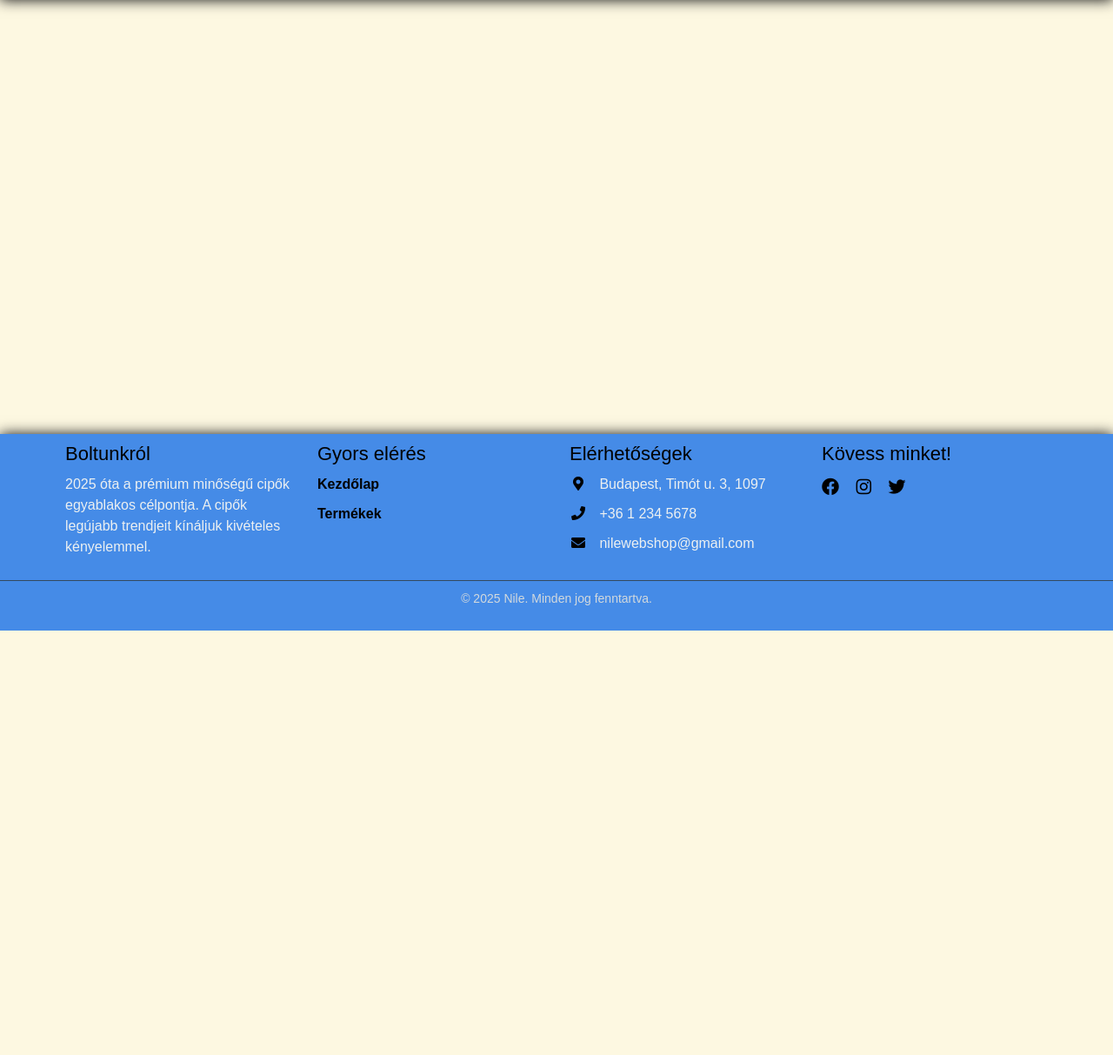
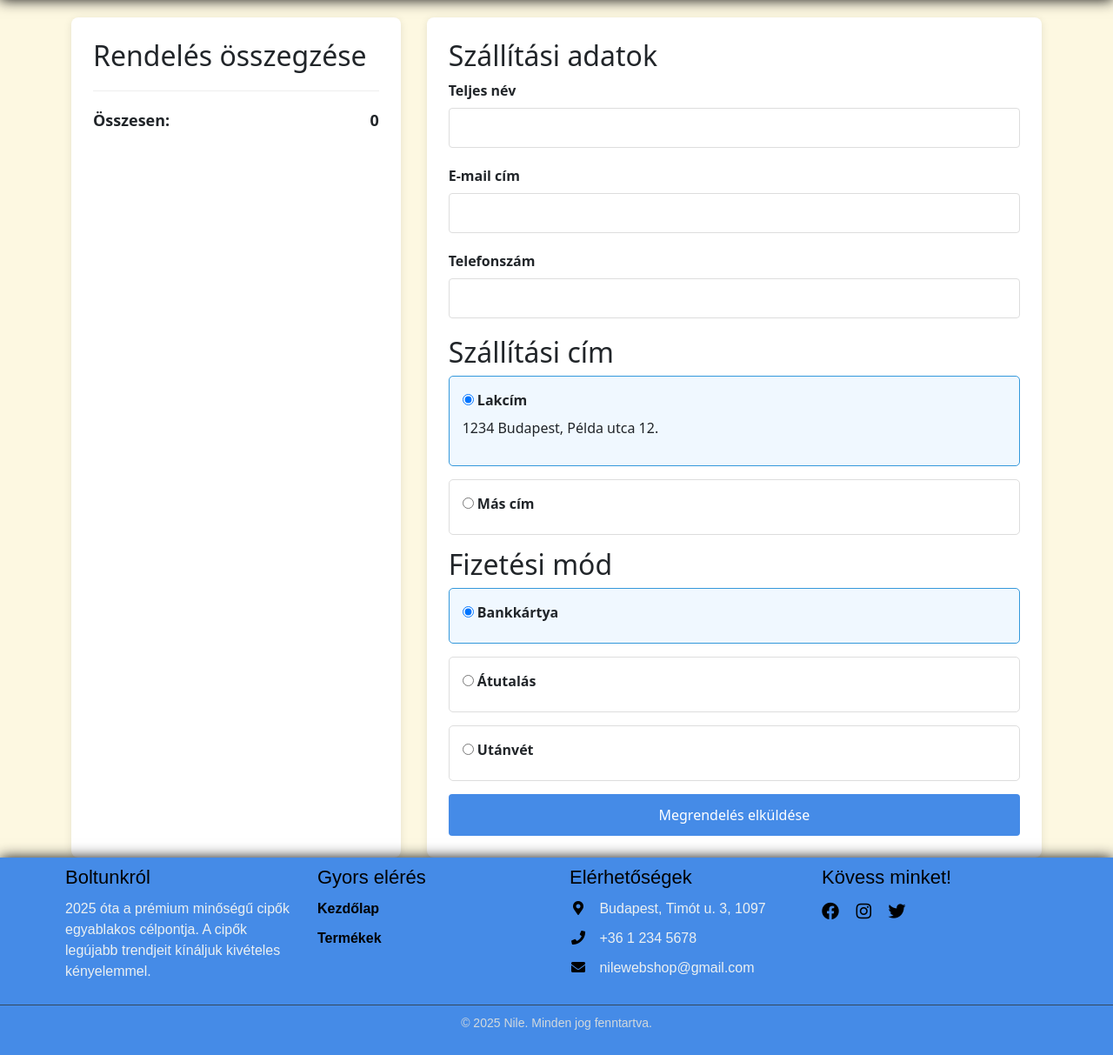
Before and after one commit to dominikgolarics/Webshop, a PHP site: page /fizetes in a window 1280 px wide. Shown: the part 75-1288 px from the top of the page at 87% size. Before the commit the page ends 800 px from the top, so only its background shows below. Run offline with PHP 8.4, Linux system fonts and the light colour scheme; data that the repository does not hold is empty.

Commit message:
fizetes.php létrehozva és haladva

```diff
--- /dev/null
+++ b/fizetes.php
@@ -0,0 +1,92 @@
+<?php
+    require "database/db_connect.php";
+
+    $sql = "SELECT termek.id, termek.nev, marka.ceg AS marka, meret.meret AS meret, termek.ar, kosar_tetelek.mennyiseg AS darab, ( SELECT cipokepek.url FROM cipokepek WHERE cipokepek.cipoID = termek.id LIMIT 1 ) AS elso_kep FROM `kosarak` INNER JOIN kosar_tetelek ON kosarak.id = kosar_tetelek.kosar_id INNER JOIN termek ON termek.id = kosar_tetelek.termek_id INNER JOIN marka ON termek.marka_id = marka.id INNER JOIN meret on termek.marka_id = meret.id";
+    $stmt = $conn->prepare($sql);
+    $stmt->execute();
+    $result = $stmt->get_result()->fetch_all(MYSQLI_ASSOC);
+?>
+<div class="container">
+    <!-- Rendelés összegzése -->
+    <div class="order-summary">
+        <h2>Rendelés összegzése</h2>
+
+        <?php
+        foreach($result as $cipo){
+            echo '<div class="product-item">';
+            echo '<img src="'.$cipo['elso_kep'].'" alt="Termék neve" class="product-image">';
+                echo '<div>';
+                    echo '<h3>'.$cipo['nev'].'</h3>';
+                    echo '<p>'.$cipo['meret'].'</p>';
+                    echo '<p>'.$cipo['darab'].' db × '.$cipo['ar'].' Ft</p>';
+                echo '</div>';
+            echo '</div>';
+        }
+        ?>
+
+        <div class="total">
+            <p>Összesen: <span style="float: right;"><?php
+                        $összeg = 0;
+                        for ($i=0; $i < count($result); $i++) {
+                            $összeg+=($result[$i]['ar']*$result[$i]['darab']);
+                        }
+                        echo $összeg; ?>
+                        </span></p>
+        </div>
+    </div>
+
+    <!-- Fizetési űrlap -->
+    <div class="checkout-form">
+        <h2>Szállítási adatok</h2>
+
+        <div class="form-group">
+            <label for="name">Teljes név</label>
+            <input type="text" id="name" required>
+        </div>
+
+        <div class="form-group">
+            <label for="email">E-mail cím</label>
+            <input type="email" id="email" required>
+        </div>
+
+        <div class="form-group">
+            <label for="phone">Telefonszám</label>
+            <input type="text" id="phone" required>
+        </div>
+
+        <h2>Szállítási cím</h2>
+
+        <div class="address-option selected">
+            <input type="radio" name="address" id="home-address" checked>
+            <label for="home-address">Lakcím</label>
+            <p>1234 Budapest, Példa utca 12.</p>
+        </div>
+
+        <div class="address-option">
+            <input type="radio" name="address" id="other-address">
+            <label for="other-address">Más cím</label>
+            <div id="other-address-fields" style="display: none; margin-top: 10px;">
+                <textarea rows="4" placeholder="Írja be a teljes címet"></textarea>
+            </div>
+        </div>
+
+        <h2>Fizetési mód</h2>
+
+        <div class="payment-option selected">
+            <input type="radio" name="payment" id="card" checked>
+            <label for="card">Bankkártya</label>
+        </div>
+
+        <div class="payment-option">
+            <input type="radio" name="payment" id="transfer">
+            <label for="transfer">Átutalás</label>
+        </div>
+
+        <div class="payment-option">
+            <input type="radio" name="payment" id="cash">
+            <label for="cash">Utánvét</label>
+        </div>
+
+        <button type="submit" class="fizetes-btn">Megrendelés elküldése</button>
+    </div>
+</div>
--- a/index.php
+++ b/index.php
@@ -147,6 +147,8 @@ if ($_SERVER["REQUEST_METHOD"] == "POST") {
 			require 'kosar.php';
 		} else if ($_GET['page'] == 'termekek') {
 			require 'termekek.php';
+		}else if ($_GET['page'] == 'fizetes') {
+			require 'fizetes.php';
 		}
 
 		?>
--- a/script.js
+++ b/script.js
@@ -287,6 +287,29 @@ $(document).ready(function () {
         })
     });
 
+
+    //Fizetés
+    // Cím választó script
+    document.querySelectorAll('.address-option').forEach(option => {
+        option.addEventListener('click', function() {
+            document.querySelectorAll('.address-option').forEach(opt => {
+                opt.classList.remove('selected');
+            });
+            this.classList.add('selected');
+            document.getElementById('other-address-fields').style.display =
+                this.id === 'other-address' ? 'block' : 'none';
+        });
+    });
+
+    // Fizetési mód választó script
+    document.querySelectorAll('.payment-option').forEach(option => {
+        option.addEventListener('click', function() {
+            document.querySelectorAll('.payment-option').forEach(opt => {
+                opt.classList.remove('selected');
+            });
+            this.classList.add('selected');
+        });
+    });
 });
 
 function showImage(img) {
--- /dev/null
+++ b/style/fizetes.css
@@ -0,0 +1,100 @@
+
+h1, h2 {
+    color: #2c3e50;
+}
+
+.container {
+    display: flex;
+    gap: 30px;
+    margin-top: 20px;
+}
+
+.order-summary, .checkout-form {
+    background: white;
+    padding: 25px;
+    border-radius: 8px;
+    box-shadow: 0 2px 10px rgba(0,0,0,0.1);
+}
+
+.order-summary {
+    flex: 1;
+}
+
+.checkout-form {
+    flex: 2;
+}
+
+.product-item {
+    display: flex;
+    margin-bottom: 15px;
+    padding-bottom: 15px;
+    border-bottom: 1px solid #eee;
+}
+
+.product-image {
+    width: 80px;
+    height: 80px;
+    object-fit: cover;
+    margin-right: 15px;
+}
+
+.address-option, .payment-option {
+    display: block;
+    margin-bottom: 15px;
+    padding: 15px;
+    border: 1px solid #ddd;
+    border-radius: 5px;
+    cursor: pointer;
+    transition: all 0.3s;
+}
+
+.address-option:hover, .payment-option:hover {
+    border-color: #3498db;
+}
+
+.address-option.selected, .payment-option.selected {
+    border-color: #3498db;
+    background-color: #f0f8ff;
+}
+
+.form-group {
+    margin-bottom: 20px;
+}
+
+label {
+    display: block;
+    margin-bottom: 8px;
+    font-weight: bold;
+}
+
+input[type="text"], input[type="email"], select, textarea {
+    width: 100%;
+    padding: 10px;
+    border: 1px solid #ddd;
+    border-radius: 4px;
+    font-size: 16px;
+}
+
+.fizetes-btn {
+    background-color: rgb(69, 139, 231);
+    color: white;
+    border: none;
+    padding: 12px 20px;
+    font-size: 16px;
+    border-radius: 4px;
+    cursor: pointer;
+    width: 100%;
+    transition: background-color 0.3s;
+}
+
+.fizetes-btn:hover {
+    background-color: #2980b9;
+}
+
+.total {
+    font-size: 18px;
+    font-weight: bold;
+    margin-top: 20px;
+    padding-top: 20px;
+    border-top: 1px solid #eee;
+}
--- a/style/style.css
+++ b/style/style.css
@@ -9,6 +9,9 @@
 @import url("friss.css");
 @import url("kosar.css");
 @import url("kosar_oldal.css");
+@import url("fizetes.css");
+
+
 
 body {
 	background-color: #fdf8e1;
--- a/termek.php
+++ b/termek.php
@@ -79,9 +79,6 @@ if ($cipo_id) {
             </div>
         </div>
     </div>
-    <?php
-        print_r($_SESSION)
-    ?>
 </div>
 
 </body>
```
Also changed, not shown: kosar.php (+4 -4 lines), style/kosar_oldal.css (+0 -30 lines).
